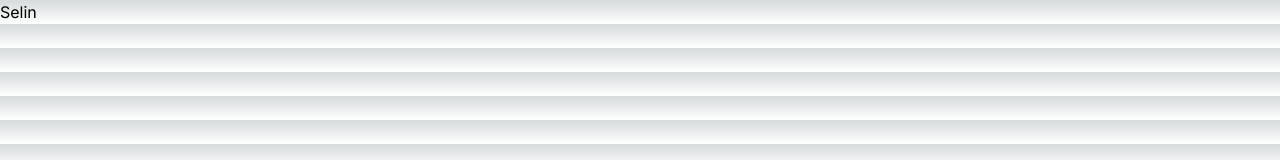
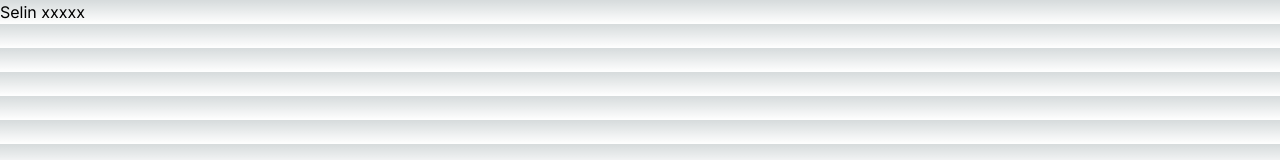
Before and after one commit to zaraganja/W3YZ-test-teamwork, a Next.js app: page /Selin in a window 1280 px wide. Shown: the top 160 px of the page. Built offline with nearby package versions, Linux system fonts and the light colour scheme.

Commit message:
w3yz-5 header

```diff
--- a/app/Selin/page.tsx
+++ b/app/Selin/page.tsx
@@ -2,7 +2,7 @@ import React from 'react'
 
 const page = () => {
   return (
-    <div>Selin</div>
+    <div>Selin xxxxx</div>
   )
 }
 
```
